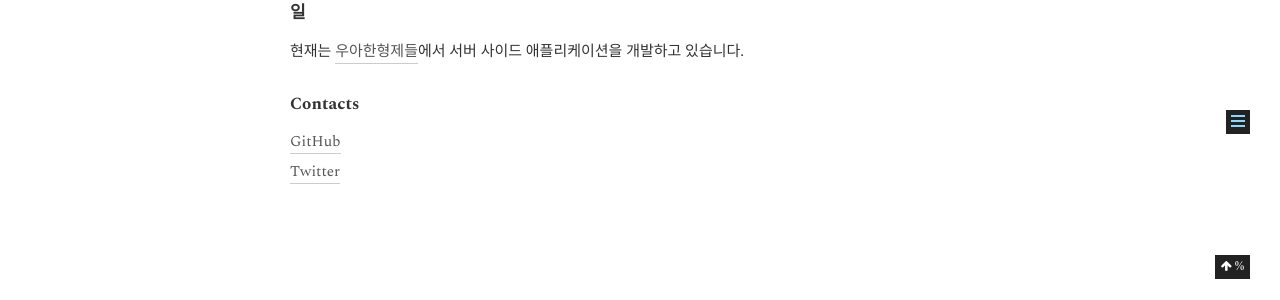
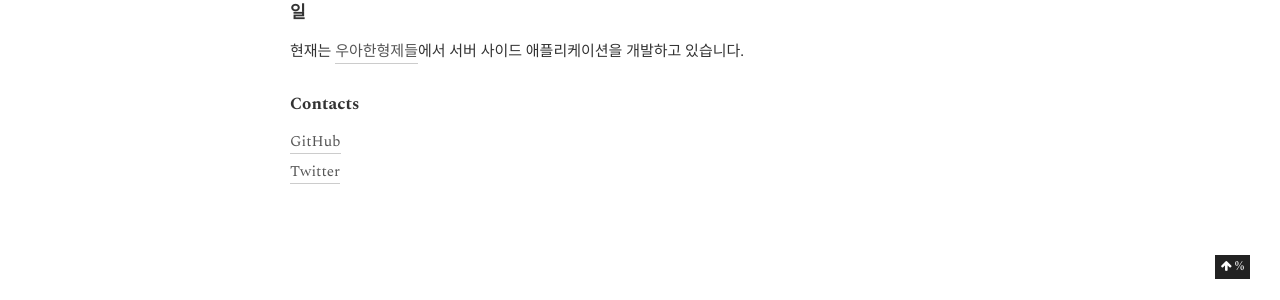
Before and after one commit to gwonsungjun/gwonsungjun.github.io, a Jekyll site: the page built from about/index.md, in a window 1280 px wide. Shown: the part 721-1021 px from the top of the page. Built offline with Jekyll 4.4.1, drawn with Linux system fonts in a browser that asks for light colours.

Commit message:
feat: sidebar 제거

```diff
--- a/_includes/_macro/sidebar.html
+++ b/_includes/_macro/sidebar.html
@@ -1,6 +1,6 @@
 {% comment %} sidebar(is_post) {% endcomment %}
 
-  <div class="sidebar-toggle">
+  <!--<div class="sidebar-toggle">
     <div class="sidebar-toggle-line-wrap">
       <span class="sidebar-toggle-line sidebar-toggle-line-first"></span>
       <span class="sidebar-toggle-line sidebar-toggle-line-middle"></span>
@@ -178,4 +178,4 @@
       {% endif %}
 
     </div>
-  </aside>
+  </aside>-->
```
Also changed, not shown: other parts of _includes/_macro/sidebar.html (+2 -2 lines).
